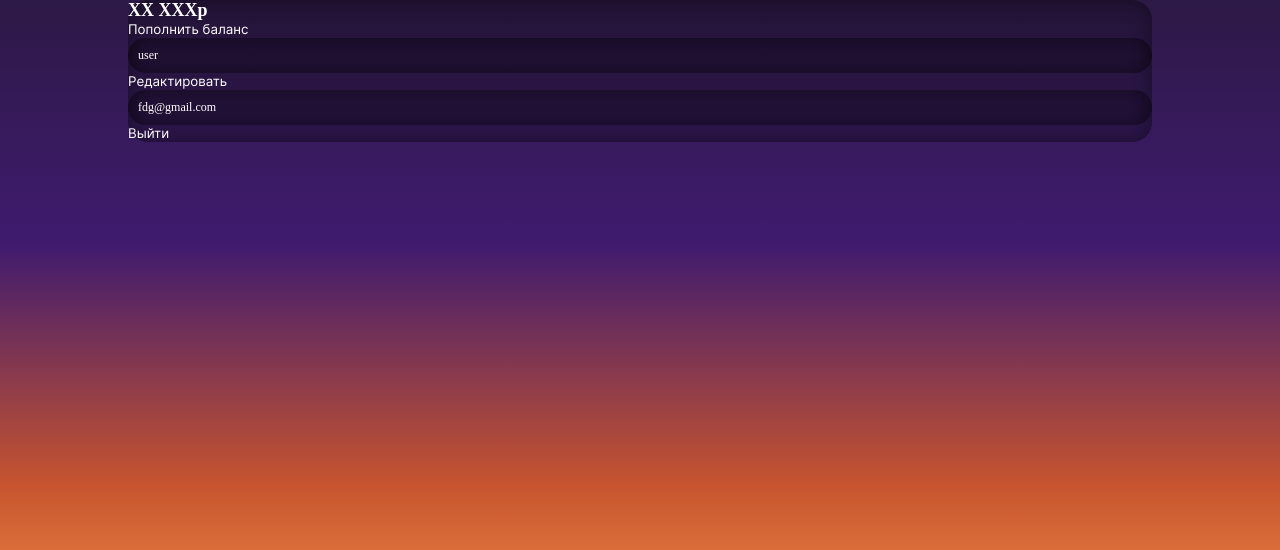
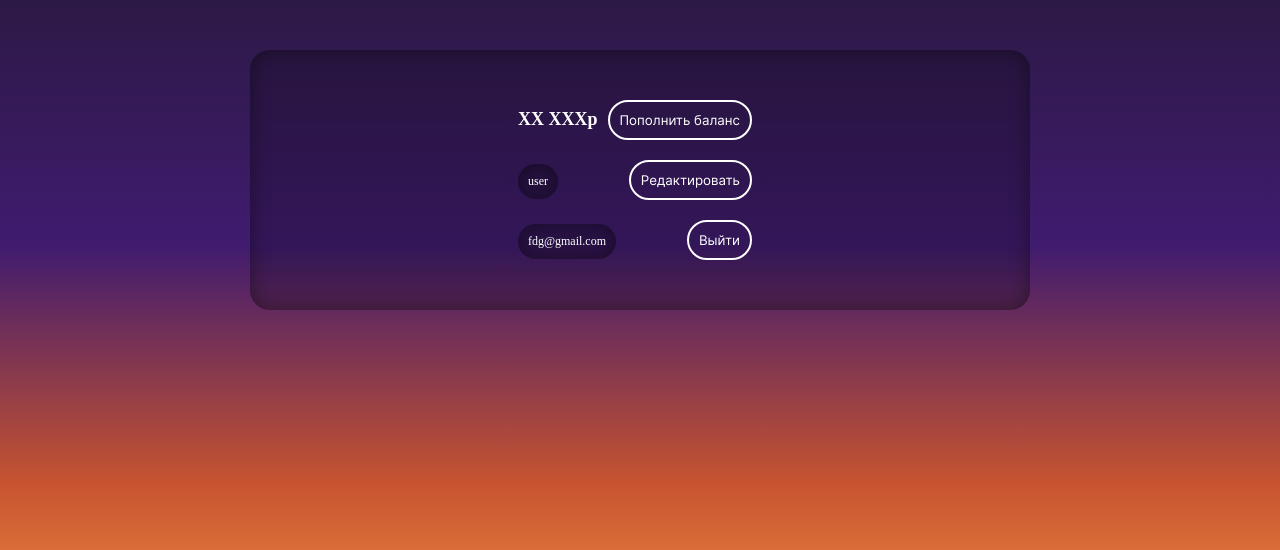
Before and after one commit to Zhoraaa/MeinSpiel, a PHP site: page /account.php in a window 1280 px wide. Shown: the part 115-665 px from the top of the page. Run offline with PHP 8.4, Linux system fonts and the light colour scheme; some web fonts are replaced.

Commit message:
ver 0.1.4d

```diff
--- a/style.css
+++ b/style.css
@@ -274,6 +274,28 @@ a.product-card.inner-shadow:hover img {
     --card-wh: calc(150px / 2);
   }
 }
+
 .ptInfo {
 
 }
+/* Личный кабинет */
+.personal-area {
+  width: 700px;
+  max-width: 80vw;
+  margin: 50px auto auto auto;
+  padding: 40px 40px;
+  display: flex;
+  flex-direction: column;
+  align-items: center;
+}
+.personal-area button {
+  width: auto;
+  margin: 10px;
+  border: 2px solid #ffffff;
+  padding: 10px 10px;
+}
+.personal-area>div>div {
+  display: flex;
+  align-items: baseline;
+  justify-content: space-between;
+}
```
